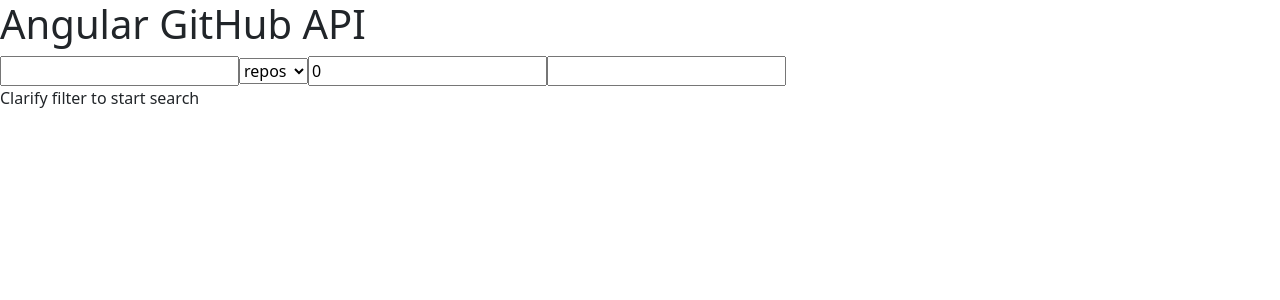
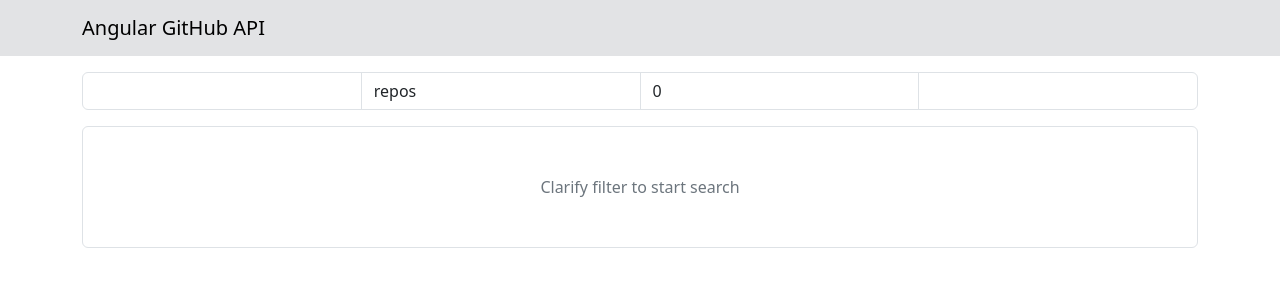
Before and after one commit to antkhnvsk/angular-github-api, an Angular app: page /repos in a window 1280 px wide. Shown: the top 300 px of the page. Built offline with nearby package versions, Linux system fonts and the light colour scheme.

Commit message:
update stylings

```diff
--- a/src/app/api/github-api.service.ts
+++ b/src/app/api/github-api.service.ts
@@ -29,8 +29,8 @@
     }).pipe(catchError(err => this.handleError(err)))
   }
 
-  getCommits(ownerAndRepo: string): Observable<Commit[]> {
-    return this.httpClient.get<Commit[]>(`${this.githubApiHost}/repos/${ownerAndRepo}/commits`);
+  getCommits(ownerAndRepo: string): Observable<Commit[] | BlankResults> {
+    return this.httpClient.get<Commit[]>(`${this.githubApiHost}/repos/${ownerAndRepo}/commits`).pipe(catchError(err => this.handleError(err)));
   }
 
   private handleError(err: any): Observable<BlankResults> {
--- a/src/app/app.component.html
+++ b/src/app/app.component.html
@@ -1,2 +1,8 @@
-<h1>Angular GitHub API</h1>
-<router-outlet></router-outlet>
+<nav class="navbar bg-secondary-subtle">
+  <div class="container">
+    <a class="navbar-brand" routerLink="/">Angular GitHub API</a>
+  </div>
+</nav>
+<div class="container pt-3 pb-5">
+  <router-outlet></router-outlet>
+</div>
--- a/src/app/commits-page/commits-page.component.html
+++ b/src/app/commits-page/commits-page.component.html
@@ -1,8 +1,22 @@
-<h2>List of commits for {{ repo$ | async }}</h2>
+<h2 class="mb-5">
+  List of commits for
+  <a *ngIf="repo$ | async as repo" href="https://github.com/{{ repo }}">{{
+    repo
+  }}</a>
+</h2>
 
 <ng-container *ngIf="commits$ | async as commits">
-  <div *ngFor="let commit of commits">
-    {{ commit.commit.message }} / {{ commit.commit.author.name }} /
-    {{ commit.url }}
+  <div
+    *ngIf="isBlank(commits) as blank"
+    class="border rounded p-5 text-center text-secondary"
+  >
+    {{ blank.blankMessage }}
   </div>
+
+  <ng-container *ngIf="isCommits(commits) as commits">
+    <div *ngFor="let commit of commits">
+      {{ commit.commit.message }} / {{ commit.commit.author.name }} /
+      {{ commit.url }}
+    </div>
+  </ng-container>
 </ng-container>
--- a/src/app/commits-page/commits-page.component.ts
+++ b/src/app/commits-page/commits-page.component.ts
@@ -4,6 +4,7 @@
 import { ActivatedRoute } from '@angular/router';
 import { map, switchMap } from 'rxjs';
 import { GithubApiService } from '../api';
+import { BlankResults, Commit } from '../models';
 
 @Component({
   standalone: true,
@@ -17,4 +18,13 @@
   commits$ = this.repo$.pipe(switchMap(repo => this.githubApiService.getCommits(repo)));
 
   constructor(private activatedRoute: ActivatedRoute, private githubApiService: GithubApiService) { }
+
+
+  isBlank(results: Commit[] | BlankResults): BlankResults | null {
+    return 'blankMessage' in results ? results : null;
+  }
+
+  isCommits(results: Commit[] | BlankResults): Commit[] | null {
+    return !('blankMessage' in results) ? results : null;
+  }
 }
--- a/src/app/models/search-results.ts
+++ b/src/app/models/search-results.ts
@@ -1,6 +1,12 @@
 export interface Repo {
   name: string;
   full_name: string;
+  owner: RepoOwner;
+  created_at: string;
+}
+
+export interface RepoOwner {
+  avatar_url: string;
 }
 
 export interface Issue {
--- a/src/app/repos-filter/repos-filter.component.html
+++ b/src/app/repos-filter/repos-filter.component.html
@@ -1,9 +1,16 @@
 <form [formGroup]="form">
-  <input type="text" formControlName="query" />
-  <select formControlName="searchScope">
-    <option value="repos">repos</option>
-    <option value="issues">issues</option>
-  </select>
-  <input formControlName="minStars" type="number" min="0" />
-  <input formControlName="language" type="text" />
+  <div class="input-group">
+    <input type="text" formControlName="query" class="form-control" />
+    <select formControlName="searchScope" class="form-control">
+      <option value="repos">repos</option>
+      <option value="issues">issues</option>
+    </select>
+    <input
+      formControlName="minStars"
+      type="number"
+      min="0"
+      class="form-control"
+    />
+    <input formControlName="language" type="text" class="form-control" />
+  </div>
 </form>
--- a/src/app/repos-list/repos-list.component.html
+++ b/src/app/repos-list/repos-list.component.html
@@ -1,14 +1,22 @@
-<div *ngIf="isBlank(results) as blankResults">
+<div
+  *ngIf="isBlank(results) as blankResults"
+  class="border rounded p-5 text-center text-secondary"
+>
   {{ blankResults.blankMessage }}
 </div>
 
 <ng-container *ngIf="isRepoResults(results) as repoResults">
-  <a
-    *ngFor="let repo of repoResults.items"
-    [routerLink]="['/commits', repo.full_name]"
-  >
-    {{ repo.full_name }}
-  </a>
+  <div *ngFor="let repo of repoResults.items" class="row mb-1">
+    <div class="col-auto">
+      <img [src]="repo.owner.avatar_url" class="avatar rounded-circle" />
+    </div>
+    <div class="col">
+      <a class="align-middle" [routerLink]="['/commits', repo.full_name]">{{
+        repo.full_name
+      }}</a>
+    </div>
+    <div class="col-2">{{ repo.created_at | date }}</div>
+  </div>
 </ng-container>
 
 <ng-container *ngIf="isIssuesResults(results) as issuesResults">
--- a/src/app/repos-list/repos-list.component.scss
+++ b/src/app/repos-list/repos-list.component.scss
@@ -1,3 +1,4 @@
-a {
-  display: block;
+.avatar {
+  width: 36px;
+  height: 36px;
 }
--- a/src/app/repos-page/repos-page.component.html
+++ b/src/app/repos-page/repos-page.component.html
@@ -1,4 +1,7 @@
-<app-repos-filter (filterChange)="filterChange($event)"></app-repos-filter>
+<app-repos-filter
+  (filterChange)="filterChange($event)"
+  class="mb-3 d-block"
+></app-repos-filter>
 
 <app-repos-list
   *ngIf="results$ | async as results"
--- a/src/index.html
+++ b/src/index.html
@@ -1,11 +1,11 @@
-<!doctype html>
+<!DOCTYPE html>
 <html lang="en">
   <head>
-  <meta charset="utf-8">
+    <meta charset="utf-8" />
     <title>AngularGithubApi</title>
-  <base href="/">
-  <meta name="viewport" content="width=device-width, initial-scale=1">
-  <link rel="icon" type="image/x-icon" href="favicon.ico">
+    <base href="/" />
+    <meta name="viewport" content="width=device-width, initial-scale=1" />
+    <link rel="icon" type="image/x-icon" href="favicon.ico" />
   </head>
   <body>
     <app-root></app-root>
```
Lines whose indentation alone changed are shown as unchanged.
